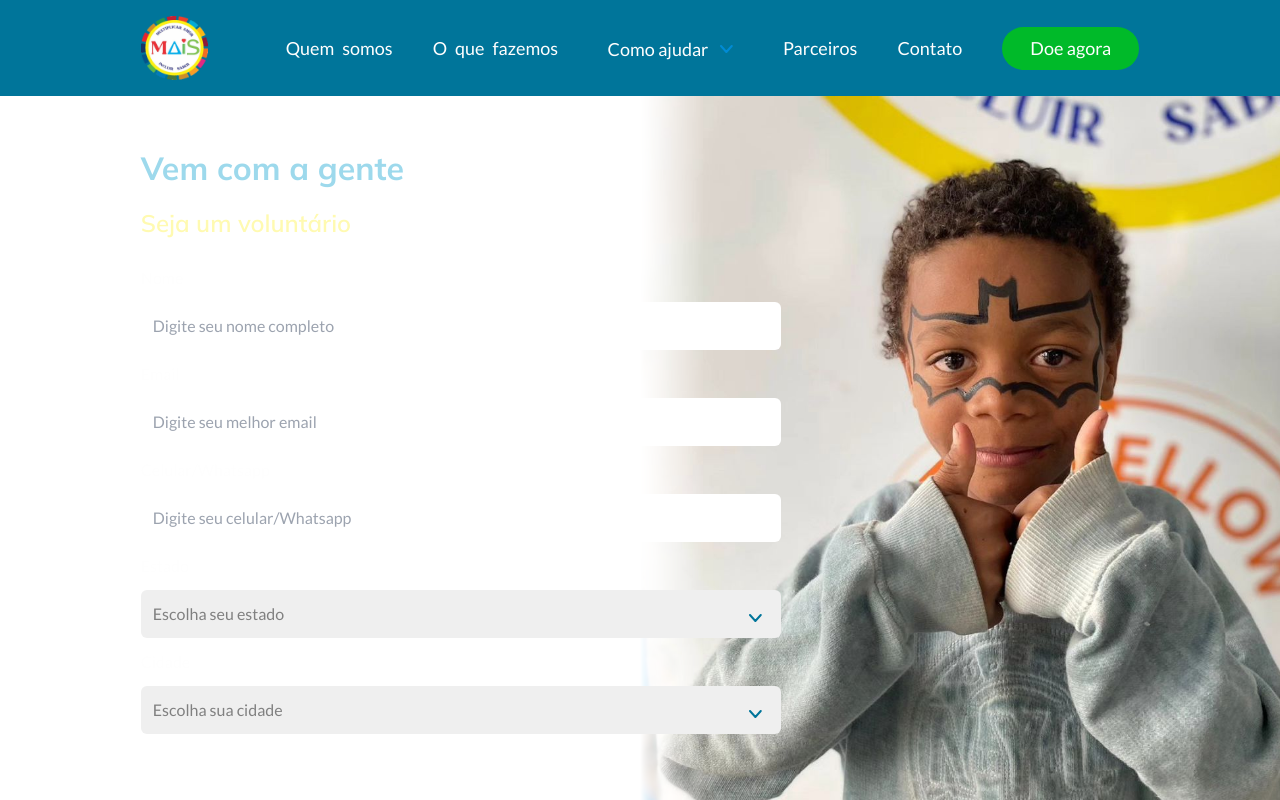
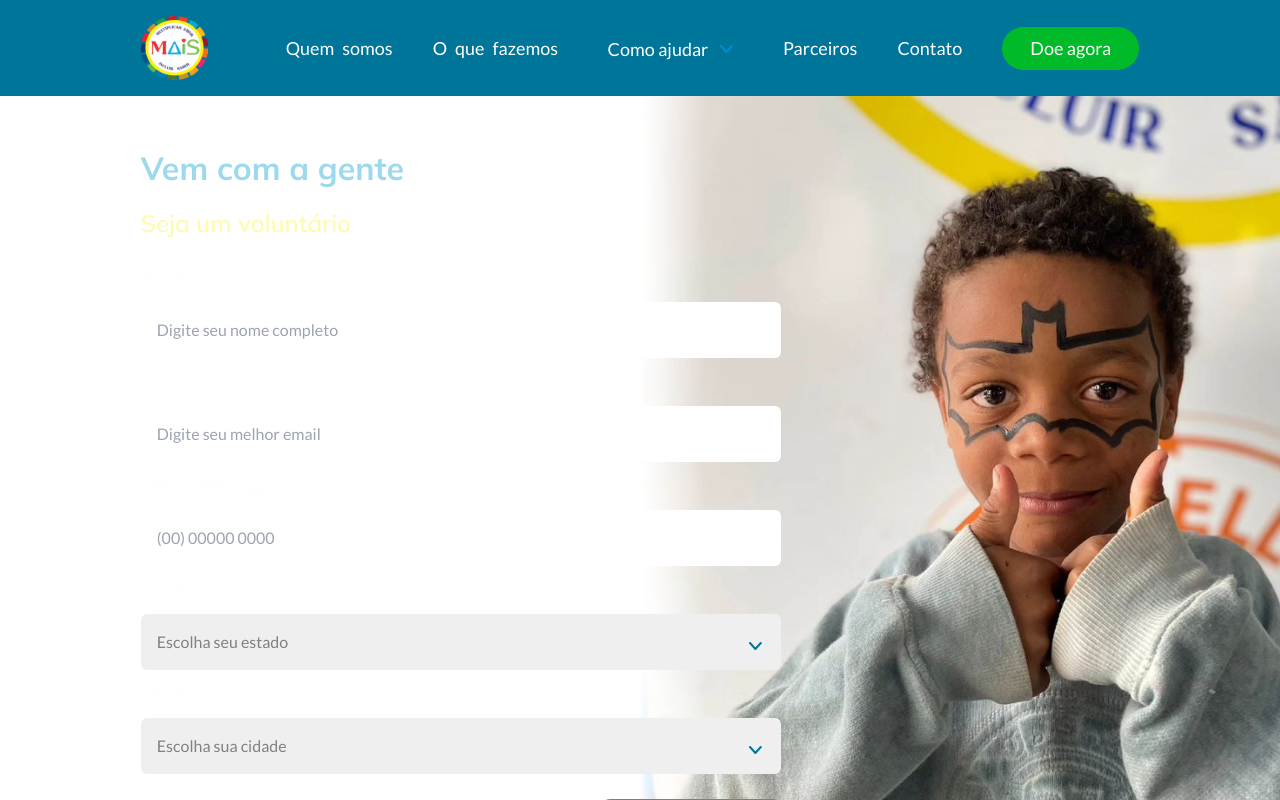
Before and after one commit to ONG-Mais/website-front-end, a Next.js app: page /voluntario in a window 1280 px wide. Shown: the top 800 px of the page. Built offline with nearby package versions, Linux system fonts and the light colour scheme.

Commit message:
feat: uses the new form types on the FormBanner component

```diff
--- a/src/app/voluntario/page.tsx
+++ b/src/app/voluntario/page.tsx
@@ -4,41 +4,22 @@ import { useState } from "react";
 import FormBanner from "@/GlobalComponents/FormBanner";
 import bannerImg from "../../../public/images/thumbs_up_batman_kid.jpg";
 import "./styles.css";
-import Button from "@/GlobalComponents/Button";
-
-type formData = {
-  id: number;
-  name: string;
-  type?: string;
-  placeholder: string;
-  label: string;
-  value: string;
-  setter: React.Dispatch<React.SetStateAction<string>>;
-};
-
-interface FormSelect extends formData {
-  options: {
-    id: number;
-    title: string;
-  }[];
-}
-
-type volunteer = {
-  name: string;
-  email: string;
-  phone: string;
-  state: string;
-  city: string;
-};
+import Form from "@/GlobalComponents/Form";
+import { FormData, FormSelect } from "@/GlobalComponents/Form/formTypes";
+import { Volunteer } from "./types";
+import useCreateVolunteer from "../lib/hooks/useCreateVolunteer";
+import FormSucessMessage from "@/GlobalComponents/Form/FormSucessMessage";
 
 export default function Page() {
+  let volunteer: Volunteer;
   const [name, setName] = useState<string>("");
   const [email, setEmail] = useState<string>("");
   const [phone, setPhone] = useState<string>("");
   const [city, setCity] = useState<string>("");
   const [state, setState] = useState<string>("");
+  const [{ isError, isLoading, isSucess, postVolunteer }] = useCreateVolunteer();
 
-  const formInputs: formData[] = [
+  const formInputs: FormData[] = [
     {
       id: 1,
       name: "name",
@@ -60,14 +41,13 @@ export default function Page() {
     {
       id: 3,
       name: "phone",
-      placeholder: "Digite seu celular/Whatsapp",
+      placeholder: "(00) 00000 0000",
       label: "Celular/Whatsapp",
       type: "text",
       value: phone,
       setter: setPhone,
     },
   ];
-
   const formSelect: FormSelect[] = [
     {
       id: 1,
@@ -99,73 +79,17 @@ export default function Page() {
     },
   ];
 
-  function createVolunteer() {
-    const volunteer: volunteer = {
-      name: name,
-      email: email,
-      phone: phone,
-      state: state,
-      city: city,
-    };
+  if (isSucess) {
+    return (
+      <FormBanner image={bannerImg.src} imagePosition="center">
+        <FormSucessMessage variant="volunteer" />
+      </FormBanner>
+    );
   }
 
   return (
-    <FormBanner image={bannerImg.src}>
-      <div id="title" className="flex flex-col sm:text-center">
-        <h3 className="text-h3  font-Mulish font-bold text-primary-300 mb-r2">Vem com a gente</h3>
-        <h5 className="text-h5  font-Mulish font-semibold sm:font-medium text-tertiary-100 mb-r4">
-          Seja um voluntário
-        </h5>
-      </div>
-      <form action={createVolunteer} className="flex flex-col gap-3">
-        {formInputs.map((input) => (
-          <div key={input.id} className="flex flex-col gap-3">
-            <label htmlFor={input.name} className="text-neutral-0">
-              {input.label}
-            </label>
-            <input
-              className="p-3 rounded-md"
-              id={input.name}
-              name={input.name}
-              placeholder={input.placeholder}
-              value={input.value}
-              onChange={(e) => input.setter(e.target.value)}
-              required
-            />
-          </div>
-        ))}
-        {formSelect.map((select) => (
-          <div key={select.id} className="flex flex-col gap-3 w-full">
-            <label htmlFor={select.name} className="text-neutral-0">
-              {select.label}
-            </label>
-            <div className="select-container w-full relative">
-              <select
-                id={select.name}
-                name={select.name}
-                value={select.value}
-                onChange={(e) => select.setter(e.target.value)}
-                className="select p-3 rounded-md appearance-none w-full"
-                required
-              >
-                <option value="" hidden disabled>
-                  {select.placeholder}
-                </option>
-                {select.options.map((option) => (
-                  <option key={option.id} value={option.title}>
-                    {option.title}
-                  </option>
-                ))}
-              </select>
-            </div>
-          </div>
-        ))}
-        <div className="flex w-full justify-end mt-r2">
-          <Button color="blue-light" size="lg">
-            Enviar
-          </Button>
-        </div>
-      </form>
+    <FormBanner image={bannerImg.src} imagePosition="right">
+      <Form formAction={postVolunteer} title="Seja um voluntário" {...{ formInputs, formSelect }} />
     </FormBanner>
   );
 }
```
